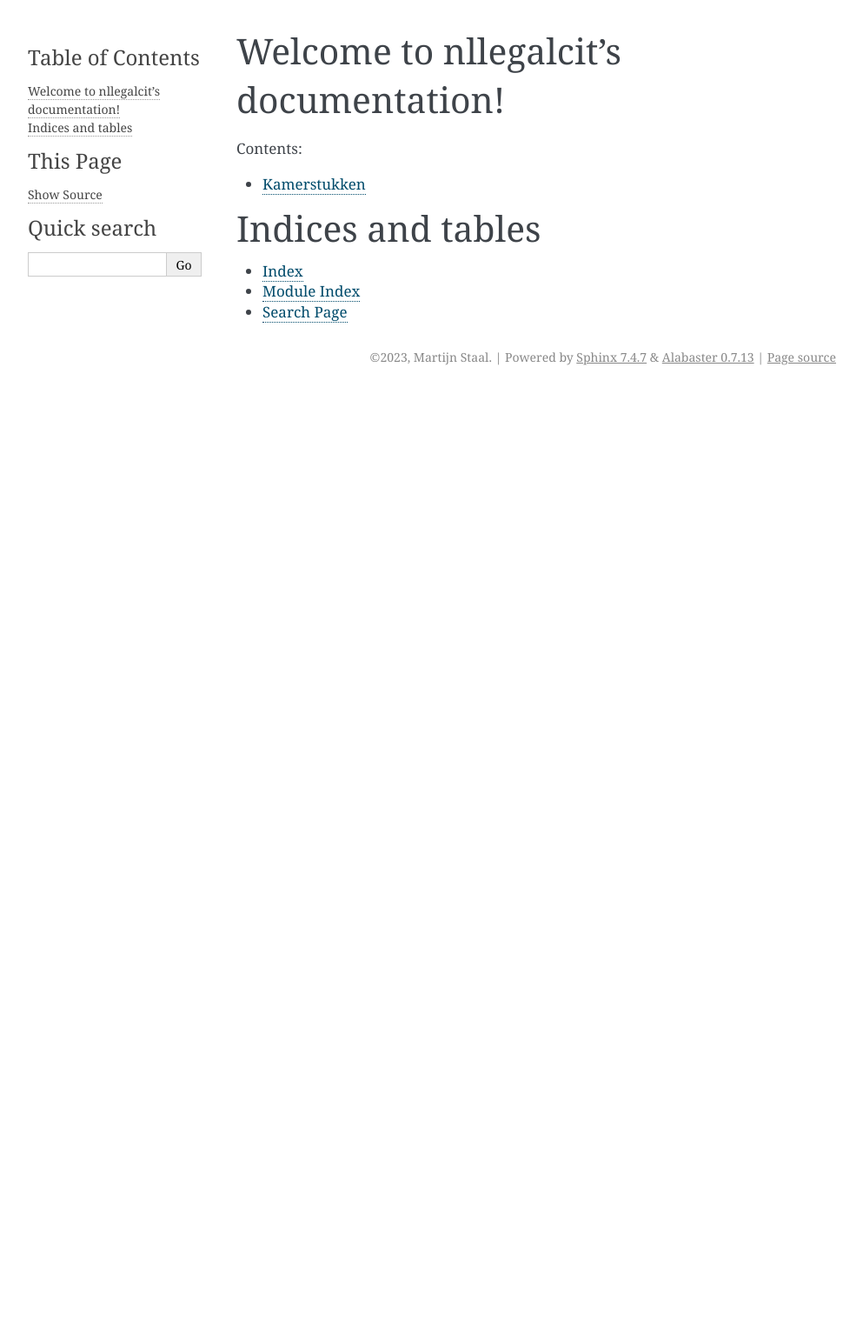
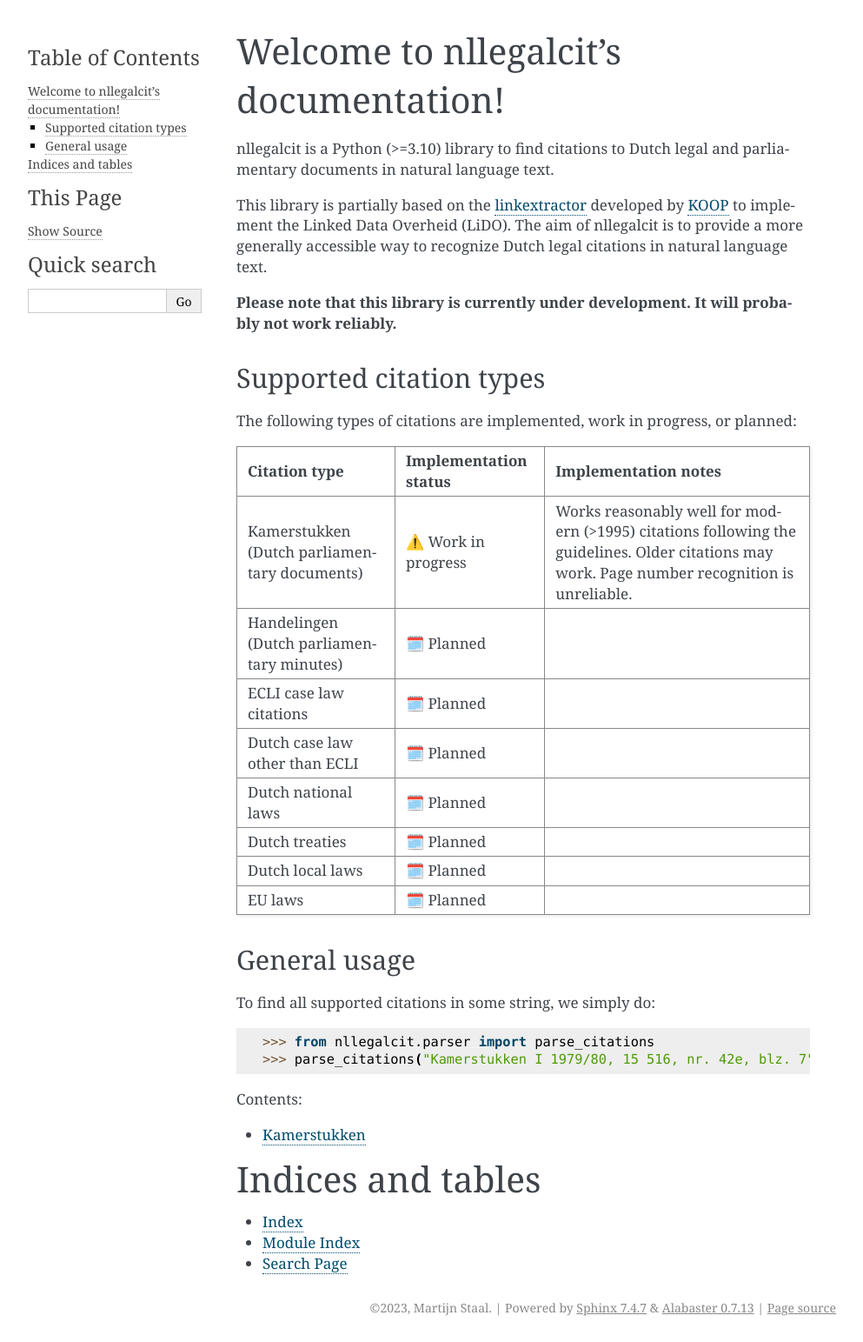
Before and after one commit to mastaal/nllegalcit, a Sphinx documentation site: the page built from docs/index.rst, in a window 1280 px wide. Shown: the whole page at 87% size, without its empty margins (148-1141 px from the left). Built offline with Sphinx 7.4.7, drawn with Linux system fonts in a browser that asks for light colours; before the commit the page ends 900 px from its top, so only the background shows below that.

Commit message:
Add introduction and features table

```diff
--- a/docs/index.rst
+++ b/docs/index.rst
@@ -5,6 +5,47 @@
 
 Welcome to nllegalcit's documentation!
 ======================================
+
+nllegalcit is a Python (>=3.10) library to find citations to Dutch
+legal and parliamentary documents in natural language text.
+
+This library is partially based on the
+`linkextractor <https://gitlab.com/koop/ld/lx/linkextractor>`_
+developed by `KOOP <https://www.koopoverheid.nl/>`_ to implement
+the Linked Data Overheid (LiDO). The aim of nllegalcit is to
+provide a more generally accessible way to recognize Dutch legal
+citations in natural language text.
+
+**Please note that this library is currently under development.
+It will probably not work reliably.**
+
+Supported citation types
+------------------------
+
+The following types of citations are implemented, work in progress, or planned:
+
+.. csv-table::
+   :header: Citation type, Implementation status, Implementation notes
+
+   "Kamerstukken (Dutch parliamentary documents)", "⚠️ Work in progress", "Works reasonably well for modern (>1995) citations following the guidelines. Older citations may work. Page number recognition is unreliable."
+   "Handelingen (Dutch parliamentary minutes)", "🗓️ Planned", ""
+   "ECLI case law citations", "🗓️ Planned", ""
+   "Dutch case law other than ECLI", "🗓️ Planned", ""
+   "Dutch national laws", "🗓️ Planned", ""
+   "Dutch treaties", "🗓️ Planned", ""
+   "Dutch local laws", "🗓️ Planned", ""
+   "EU laws", "🗓️ Planned", ""
+
+General usage
+-------------
+
+To find all supported citations in some string, we simply do:
+
+::
+
+   >>> from nllegalcit.parser import parse_citations
+   >>> parse_citations("Kamerstukken I 1979/80, 15 516, nr. 42e, blz. 7")
+
 
 .. toctree::
    :maxdepth: 2
```
